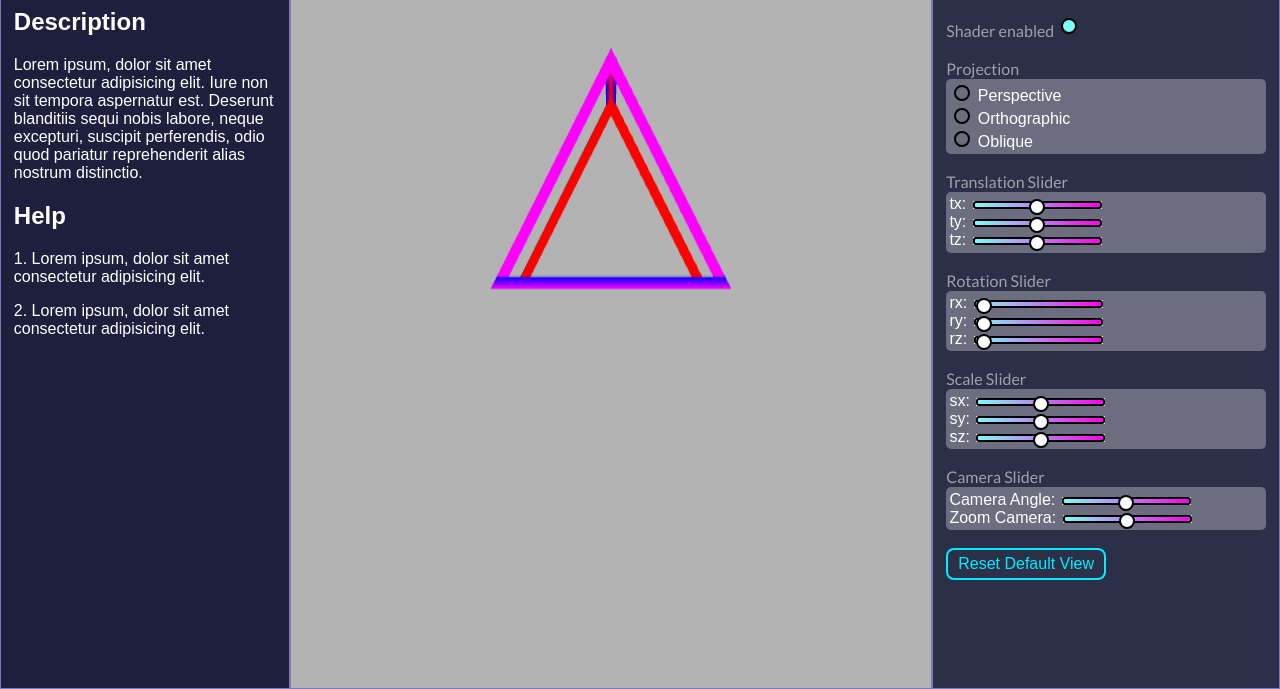
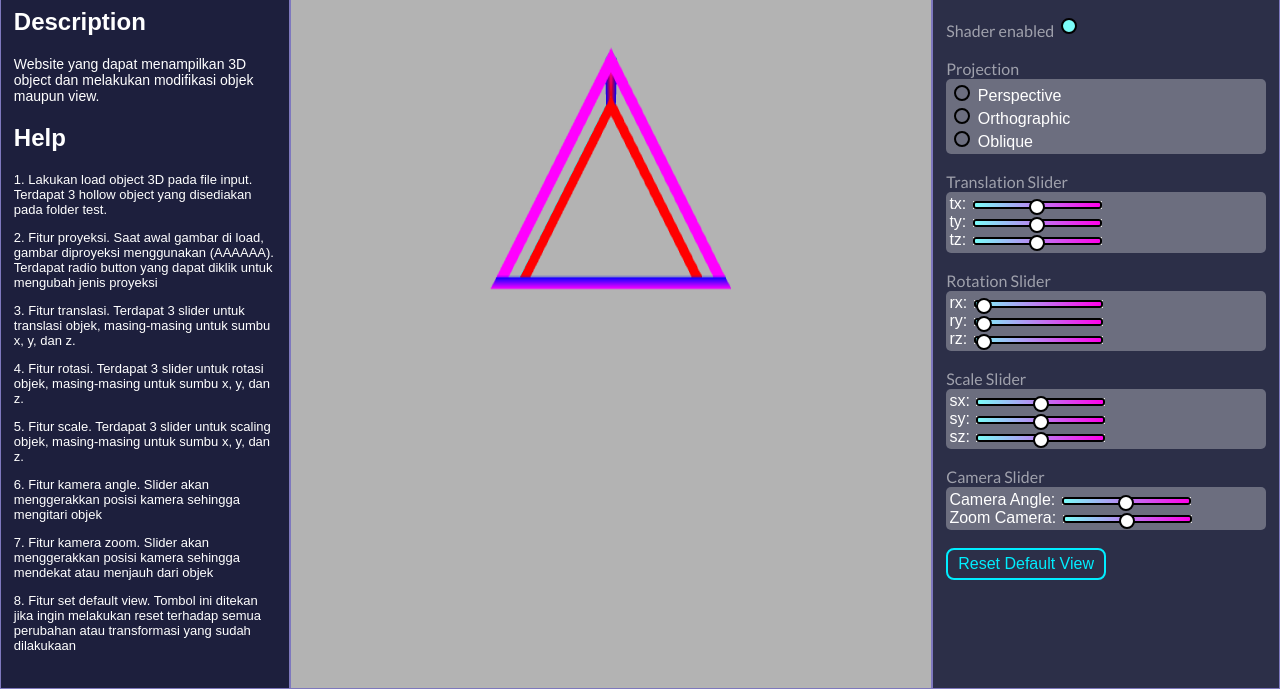
Before and after one commit to SurTan02/IF3260_Tugas2_K02_G17, a plain HTML site: page src/index.html in a window 1280 px wide. Shown: the part 111-800 px from the top of the page. Drawn offline with Linux system fonts and the light colour scheme; a web font is replaced by a local one.

Commit message:
chores: update 'help section'

```diff
--- a/src/index.html
+++ b/src/index.html
@@ -23,10 +23,19 @@
                 </h1>
 
                 <h2>Description</h2>
-                <p>Lorem ipsum, dolor sit amet consectetur adipisicing elit. Iure non sit tempora aspernatur est. Deserunt blanditiis sequi nobis labore, neque excepturi, suscipit perferendis, odio quod pariatur reprehenderit alias nostrum distinctio.</p>
+                <p style="font-size: 14px;">Website yang dapat menampilkan 3D object dan melakukan modifikasi objek maupun view.</p>
                 <h2>Help</h2>
-                <p>1. Lorem ipsum, dolor sit amet consectetur adipisicing elit.</p>
-                <p>2. Lorem ipsum, dolor sit amet consectetur adipisicing elit.</p>
+                <div style="font-size: 13px;">
+                    <p>1. Lakukan load object 3D pada file input. Terdapat 3 hollow object yang disediakan pada folder test.</p>
+                    <p>2. Fitur proyeksi. Saat awal gambar di load, gambar diproyeksi menggunakan (AAAAAA). Terdapat radio button yang dapat diklik untuk mengubah jenis proyeksi</p>
+                    <p>3. Fitur translasi. Terdapat 3 slider untuk translasi objek, masing-masing untuk sumbu x, y, dan z. </p>
+                    <p>4. Fitur rotasi. Terdapat 3 slider untuk rotasi objek, masing-masing untuk sumbu x, y, dan z. </p>
+                    <p>5. Fitur scale. Terdapat 3 slider untuk scaling objek, masing-masing untuk sumbu x, y, dan z.</p>
+                    <p>6. Fitur kamera angle. Slider akan menggerakkan posisi kamera sehingga mengitari objek</p>
+                    <p>7. Fitur kamera zoom. Slider akan menggerakkan posisi kamera sehingga mendekat atau menjauh dari objek</p>
+                    <p>8. Fitur set default view. Tombol ini ditekan jika ingin melakukan reset terhadap semua perubahan atau transformasi yang sudah dilakukaan</p>
+
+                </div>
 			</div>
             <canvas id="canvas" width="640px" height="480px"></canvas>
 			<!-- <canvas id="canvas"></canvas> -->
```
Also changed, not shown: 1 other file.
